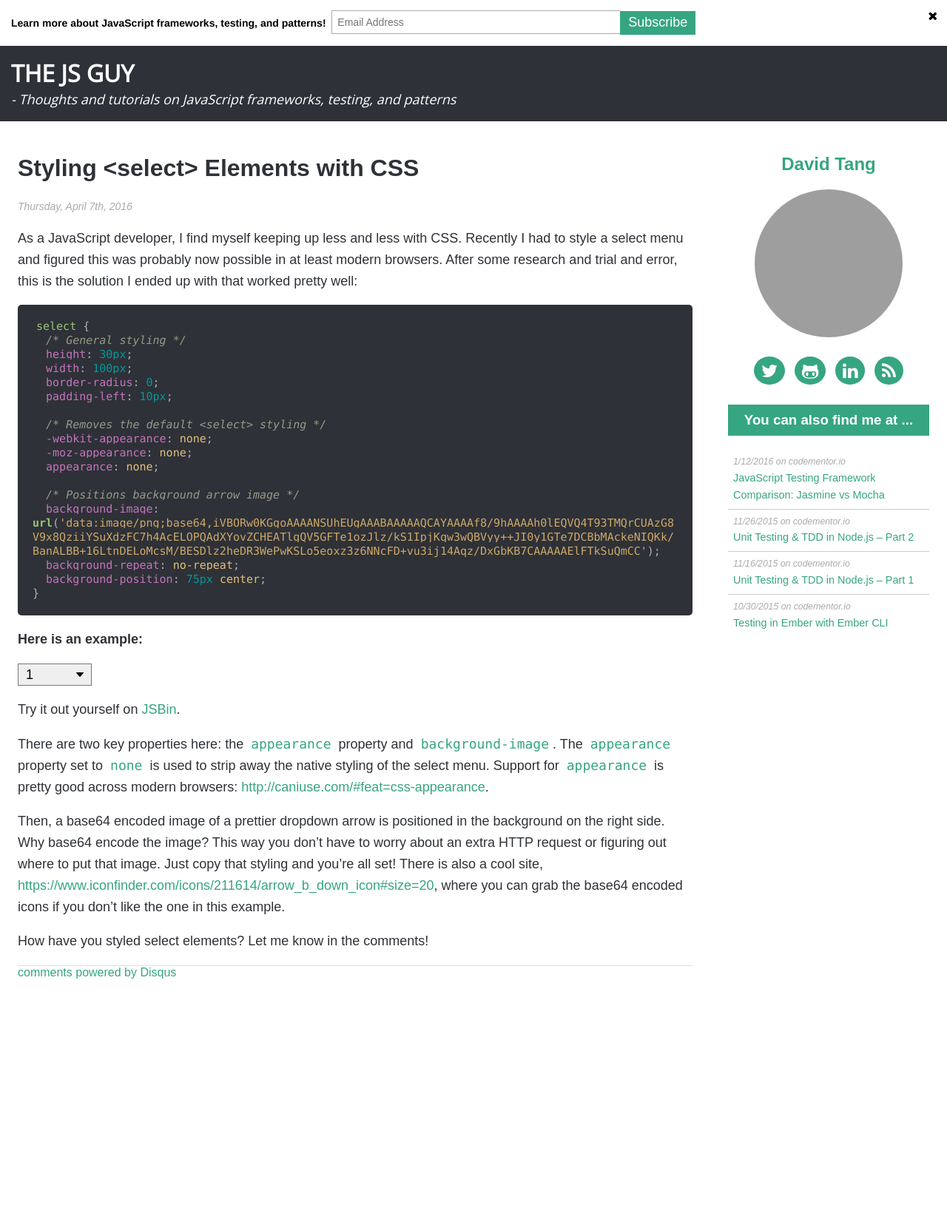
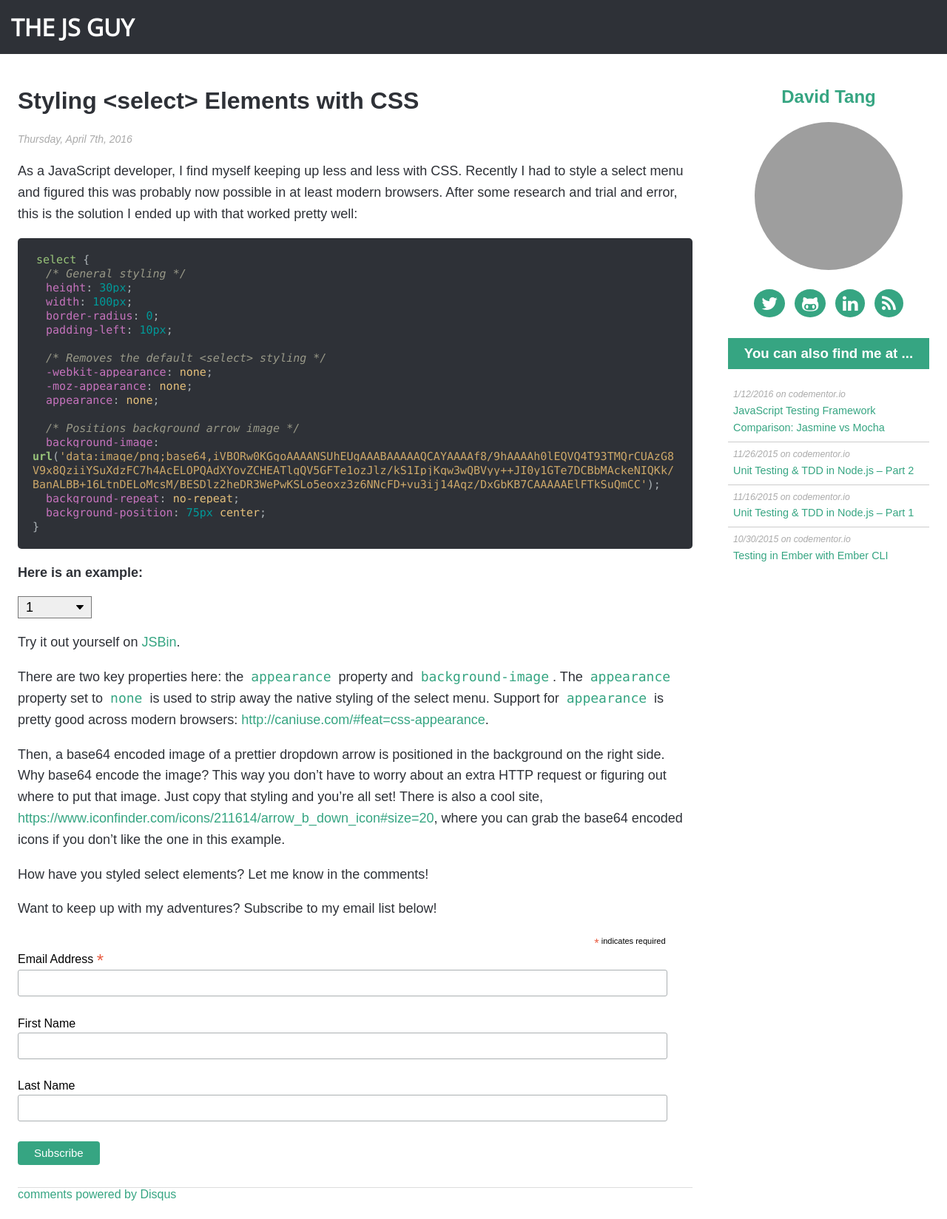
Before and after one commit to iamdtang/skaterdav85.github.io, a Jekyll site: the page built from _posts/2016-04-07-styling-select-elements-with-css.md, in a window 1280 px wide. Shown: the whole page at 74% size. Built offline with Jekyll 4.4.1, drawn with Linux system fonts in a browser that asks for light colours; nearby versions of some CDN libraries; comment, search, counter and statistics services are not loaded; before the commit the page ends 1348 px from its top, so only the background shows below that; grey boxes are pictures that could not be loaded.

Commit message:
subscribe in footer

```diff
--- /dev/null
+++ b/_includes/footer-subscribe.html
@@ -0,0 +1,30 @@
+<!-- Begin MailChimp Signup Form -->
+<div id="mc_embed_signup">
+<form action="//thejsguy.us9.list-manage.com/subscribe/post?u=acfcb9a9fd24548109f2b65b4&amp;id=0e2cd62c9c" method="post" id="mc-embedded-subscribe-form" name="mc-embedded-subscribe-form" class="validate" target="_blank" novalidate>
+    <div id="mc_embed_signup_scroll">
+  <p>Want to keep up with my adventures? Subscribe to my email list below!</p>
+<div class="indicates-required"><span class="asterisk">*</span> indicates required</div>
+<div class="mc-field-group">
+  <label for="mce-EMAIL">Email Address  <span class="asterisk">*</span>
+</label>
+  <input type="email" value="" name="EMAIL" class="required email" id="mce-EMAIL">
+</div>
+<div class="mc-field-group">
+  <label for="mce-FNAME">First Name </label>
+  <input type="text" value="" name="FNAME" class="" id="mce-FNAME">
+</div>
+<div class="mc-field-group">
+  <label for="mce-LNAME">Last Name </label>
+  <input type="text" value="" name="LNAME" class="" id="mce-LNAME">
+</div>
+  <div id="mce-responses" class="clear">
+    <div class="response" id="mce-error-response" style="display:none"></div>
+    <div class="response" id="mce-success-response" style="display:none"></div>
+  </div>    <!-- real people should not fill this in and expect good things - do not remove this or risk form bot signups-->
+    <div style="position: absolute; left: -5000px;" aria-hidden="true"><input type="text" name="b_acfcb9a9fd24548109f2b65b4_0e2cd62c9c" tabindex="-1" value=""></div>
+    <div class="clear"><input type="submit" value="Subscribe" name="subscribe" id="mc-embedded-subscribe" class="button"></div>
+    </div>
+</form>
+</div>
+<script type='text/javascript' src='//s3.amazonaws.com/downloads.mailchimp.com/js/mc-validate.js'></script><script type='text/javascript'>(function($) {window.fnames = new Array(); window.ftypes = new Array();fnames[0]='EMAIL';ftypes[0]='email';fnames[1]='FNAME';ftypes[1]='text';fnames[2]='LNAME';ftypes[2]='text';}(jQuery));var $mcj = jQuery.noConflict(true);</script>
+<!--End mc_embed_signup-->
--- a/_includes/subscribe.html
+++ /dev/null
@@ -1,33 +0,0 @@
-<div class="subscribe" id="subscribe">
-<!-- Begin MailChimp Signup Form -->
-<div id="mc_embed_signup">
-<form action="//thejsguy.us9.list-manage.com/subscribe/post?u=acfcb9a9fd24548109f2b65b4&amp;id=0e2cd62c9c" method="post" id="mc-embedded-subscribe-form" name="mc-embedded-subscribe-form" class="validate" target="_blank" novalidate>
-    <div id="mc_embed_signup_scroll">
-
-<div class="mc-field-group">
-	<label for="mce-EMAIL">
-		<strong>Learn more about JavaScript frameworks, testing, and patterns!&nbsp;</strong>
-	</label>
-	<input type="email" value="" name="EMAIL" class="required email" id="mce-EMAIL" placeholder="Email Address">
-	<input type="submit" value="Subscribe" name="subscribe" id="mc-embedded-subscribe" class="button">
-</div>
-	<div id="mce-responses" class="clear">
-		<div class="response" id="mce-error-response" style="display:none"></div>
-		<div class="response" id="mce-success-response" style="display:none"></div>
-	</div>    <!-- real people should not fill this in and expect good things - do not remove this or risk form bot signups-->
-    <div style="position: absolute; left: -5000px;" aria-hidden="true"><input type="text" name="b_acfcb9a9fd24548109f2b65b4_0e2cd62c9c" tabindex="-1" value=""></div>
-
-    </div>
-</form>
-</div>
-
-<!--End mc_embed_signup-->
-	<i class="fa fa-times" onclick="hide()"></i>
-</div>
-
-<script>
-	function hide() {
-		document.getElementById('subscribe').style.display = 'none';
-	}
-
-</script>
--- a/_layouts/default.html
+++ b/_layouts/default.html
@@ -25,14 +25,12 @@
 </head>
 <body>
 <header class="sticky-header">
-  {% include subscribe.html %}
   <div style="padding: 15px;">
     <h1>
       <a href="/" title="{{ site.name}}" class="logo">
         The JS Guy
       </a>
     </h1>
-    <p class="slogan">- {{ site.description }}</p>
   </div>
 </header>
 {% include navigation.html %}
--- a/_layouts/post.html
+++ b/_layouts/post.html
@@ -28,6 +28,7 @@ layout: default
 
 <div class="post">
 {{ content }}
+{% include footer-subscribe.html %}
 </div>
 
 <div id="disqus_thread"></div>
--- a/_scss/_mailchimp.scss
+++ b/_scss/_mailchimp.scss
@@ -1,45 +1,46 @@
-.subscribe {
-	padding: 15px;
-	background:#fff;
-}
+/* MailChimp Form Embed Code - Classic - 12/17/2015 v10.7 */
+#mc_embed_signup form {display:block; position:relative; text-align:left; margin-bottom: 20px;}
+#mc_embed_signup h2 {font-weight:bold; padding:0; margin:15px 0; font-size:1.4em;}
+#mc_embed_signup input {border: 1px solid #ABB0B2; -webkit-border-radius: 3px; -moz-border-radius: 3px; border-radius: 3px;}
+#mc_embed_signup input[type=checkbox]{-webkit-appearance:checkbox;}
+#mc_embed_signup input[type=radio]{-webkit-appearance:radio;}
+#mc_embed_signup input:focus {border-color:#333;}
+#mc_embed_signup .button {clear:both; background-color: $primary; border: 0 none; border-radius:4px; transition: all 0.23s ease-in-out 0s; color: #FFFFFF; cursor: pointer; display: inline-block; font-size:15px; font-weight: normal; height: 32px; line-height: 32px; margin: 0 5px 10px 0; padding: 0 22px; text-align: center; text-decoration: none; vertical-align: top; white-space: nowrap; width: auto;}
+#mc_embed_signup .button:hover {background-color:#777;}
+#mc_embed_signup .small-meta {font-size: 11px;}
+#mc_embed_signup .nowrap {white-space:nowrap;}
 
-#mc_embed_signup {
-	clear:left;
-	font:14px Helvetica,Arial,sans-serif;
-}
+#mc_embed_signup .mc-field-group {clear:left; position:relative; width:96%; padding-bottom:3%; min-height:50px;}
+#mc_embed_signup .size1of2 {clear:none; float:left; display:inline-block; width:46%; margin-right:4%;}
+* html #mc_embed_signup .size1of2 {margin-right:2%; /* Fix for IE6 double margins. */}
+#mc_embed_signup .mc-field-group label {display:block; margin-bottom:3px;}
+#mc_embed_signup .mc-field-group input {display:block; width:100%; padding:8px 0; text-indent:2%;}
+#mc_embed_signup .mc-field-group select {display:inline-block; width:99%; padding:5px 0; margin-bottom:2px;}
 
-#mce-EMAIL {
-	display: inline;
-	width: 30%;
-	margin-right: 0;
-	padding: 7px;
-	border: 1px solid #aaa;
-	border-right: 0;
-	position: relative;
-	top: -1px;
-}
+#mc_embed_signup .datefield, #mc_embed_signup .phonefield-us{padding:5px 0;}
+#mc_embed_signup .datefield input, #mc_embed_signup .phonefield-us input{display:inline; width:60px; margin:0 2px; letter-spacing:1px; text-align:center; padding:5px 0 2px 0;}
+#mc_embed_signup .phonefield-us .phonearea input, #mc_embed_signup .phonefield-us .phonedetail1 input{width:40px;}
+#mc_embed_signup .datefield .monthfield input, #mc_embed_signup .datefield .dayfield input{width:30px;}
+#mc_embed_signup .datefield label, #mc_embed_signup .phonefield-us label{display:none;}
 
-input.button {
-	background: $primary;
-	color: white;
-	border: 0;
-	padding: 4px 10px 6px 10px;
-	font-size: 18px;
-	border: 1px solid $primary;
-	position: relative;
-	left: -4px;
-	border-bottom: 0;
-}
+#mc_embed_signup .indicates-required {text-align:right; font-size:11px; margin-right:4%;}
+#mc_embed_signup .asterisk {color:#e85c41; font-size:150%; font-weight:normal; position:relative; top:5px;}
+#mc_embed_signup .clear {clear:both;}
 
-.subscribe {
-	position: relative;
+#mc_embed_signup .mc-field-group.input-group ul {margin:0; padding:5px 0; list-style:none;}
+#mc_embed_signup .mc-field-group.input-group ul li {display:block; padding:3px 0; margin:0;}
+#mc_embed_signup .mc-field-group.input-group label {display:inline;}
+#mc_embed_signup .mc-field-group.input-group input {display:inline; width:auto; border:none;}
 
-	.fa-times {
-		background-color: inherit;
-		color: inherit;
-		cursor: pointer;
-		position: absolute;
-		top: 3px;
-		right: 3px;
-	}
-}
+#mc_embed_signup div#mce-responses {float:left; top:-1.4em; padding:0em .5em 0em .5em; overflow:hidden; width:90%; margin: 0 5%; clear: both;}
+#mc_embed_signup div.response {margin:1em 0; padding:1em .5em .5em 0; font-weight:bold; float:left; top:-1.5em; z-index:1; width:80%;}
+#mc_embed_signup #mce-error-response {display:none;}
+#mc_embed_signup #mce-success-response {color: $primary; display:none;}
+#mc_embed_signup label.error {display:block; float:none; width:auto; margin-left:1.05em; text-align:left; padding:.5em 0;}
+
+#mc-embedded-subscribe {clear:both; width:auto; display:block; margin:1em 0 1em 5%;}
+#mc_embed_signup #num-subscribers {font-size:1.1em;}
+#mc_embed_signup #num-subscribers span {padding:.5em; border:1px solid #ccc; margin-right:.5em; font-weight:bold;}
+
+#mc_embed_signup #mc-embedded-subscribe-form div.mce_inline_error {display:inline-block; margin:2px 0 1em 0; padding:5px 10px; background-color:rgba(255,255,255,0.85); -webkit-border-radius: 3px; -moz-border-radius: 3px; border-radius: 3px; font-size:14px; font-weight:normal; z-index:1; color:#e85c41;}
+#mc_embed_signup #mc-embedded-subscribe-form input.mce_inline_error {border:2px solid #e85c41;}
--- a/_scss/_main.scss
+++ b/_scss/_main.scss
@@ -148,10 +148,6 @@ h1 {
   font-size: 13px;
 }
 
-.slogan {
-  font-style: italic;
-}
-
 .pager {
   list-style: none;
   margin-top: 20px;
@@ -210,3 +206,9 @@ h1 {
 .guest-posts a:hover {
   text-decoration: none;
 }
+
+.side-image {
+  float: left;
+  margin-right: 20px;
+  margin-bottom: 20px;
+}
--- a/index.html
+++ b/index.html
@@ -1,7 +1,7 @@
 ---
 layout: default
 title: Thoughts and tutorials on JavaScript frameworks, testing, and patterns
-keywords: javascript testing, javascript architecture, unit testing, integration testing, acceptance testing, javascript patterns, design patterns, javascript unit testing, anglar, angularJS, testing angular, angular.js, backbone, testing backbone, backboneJS, backbone.js, Ember, Ember.js, EmberJS, ember testing, scalable JavaScript, maintainable JavaScript, testable JavaScript, js, JavaScript, Developer, David Tang, The JavaScript Guy, The JS Guy, web development
+keywords: Ember Data, javascript testing, javascript architecture, unit testing, integration testing, acceptance testing, javascript patterns, design patterns, javascript unit testing, anglar, angularJS, testing angular, angular.js, backbone, testing backbone, backboneJS, backbone.js, Ember, Ember.js, EmberJS, ember testing, scalable JavaScript, maintainable JavaScript, testable JavaScript, js, JavaScript, Developer, David Tang, The JavaScript Guy, The JS Guy, web development
 ---
 
 <div class="posts">
```
Also changed, not shown: _posts/2016-06-19-ember-data-in-the-wild-is-out.md (added, +31 -0 lines), _posts/_2016-04-21-async-code-and-ember-cli-deploy.md (added, +9 -0 lines). Lines whose indentation alone changed are shown as unchanged.
